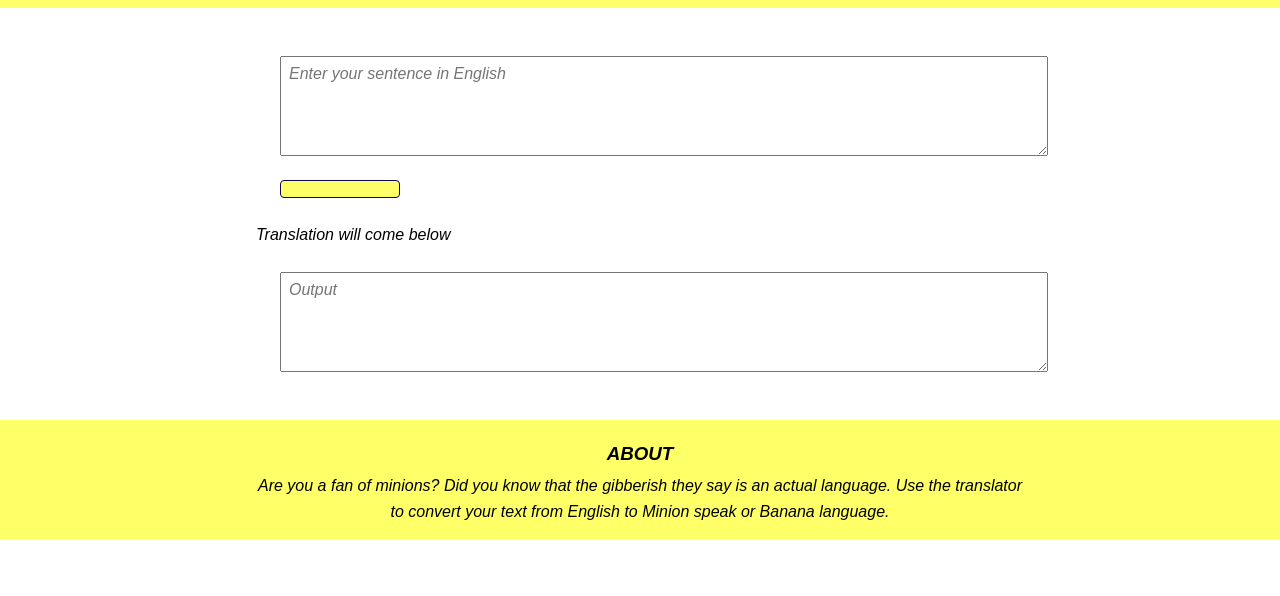
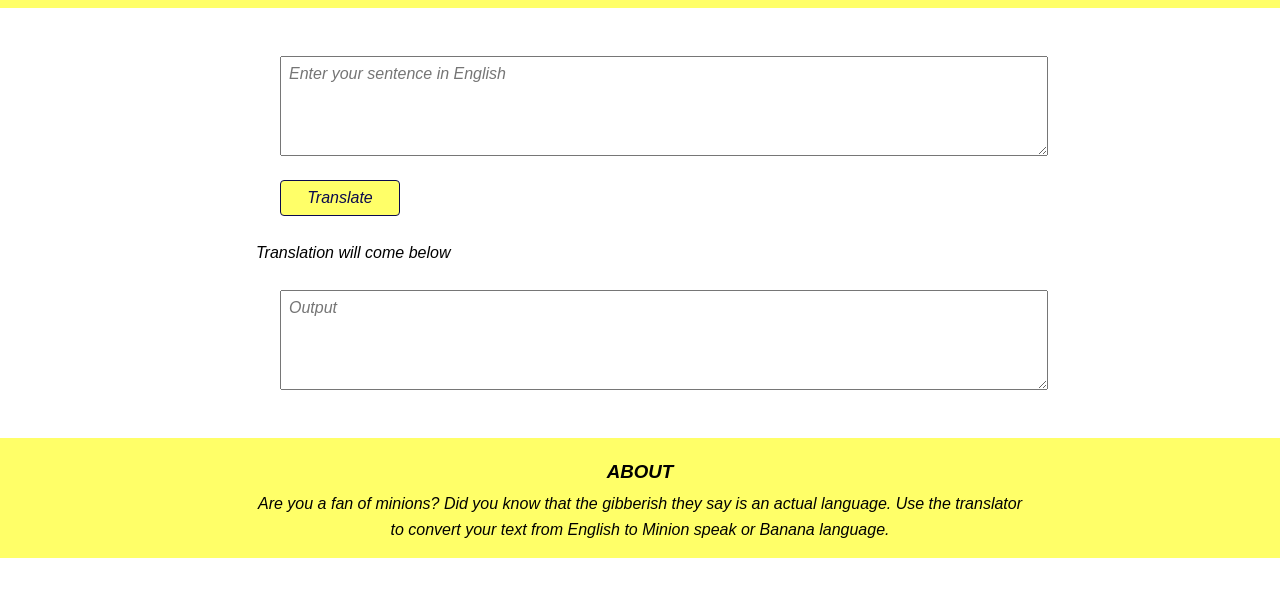
Before and after one commit to Thiru-Rout/minion-app, a plain HTML site: page index.html in a window 1280 px wide. Shown: the part 88-684 px from the top of the page. Drawn offline with Linux system fonts and the light colour scheme.

Commit message:
added: button

```diff
--- a/index.html
+++ b/index.html
@@ -15,7 +15,7 @@
     <div class="container">
         <label for="txt-input"></label><textarea name="box" class="form-control" id="txt-input"
                                                  placeholder="Enter your sentence in English"></textarea>
-        <button class="form-control btn" id="btn-translate"></button>
+        <button class="form-control btn" id="btn-translate">Translate</button>
         <p>Translation will come below</p>
         <label for="output"></label><textarea name="box" class="form-control" id="output" placeholder="Output"></textarea>
     </div>
```
